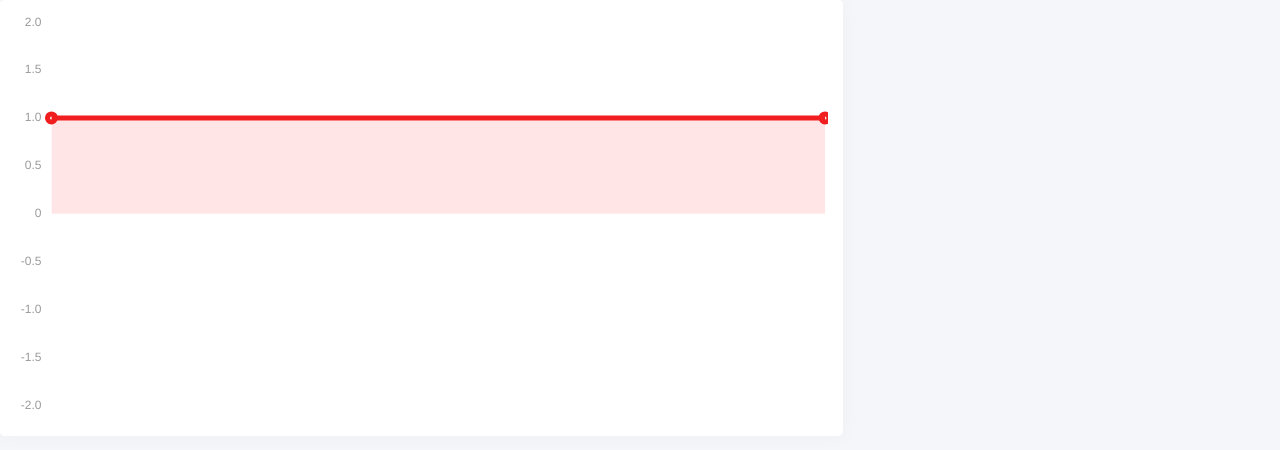
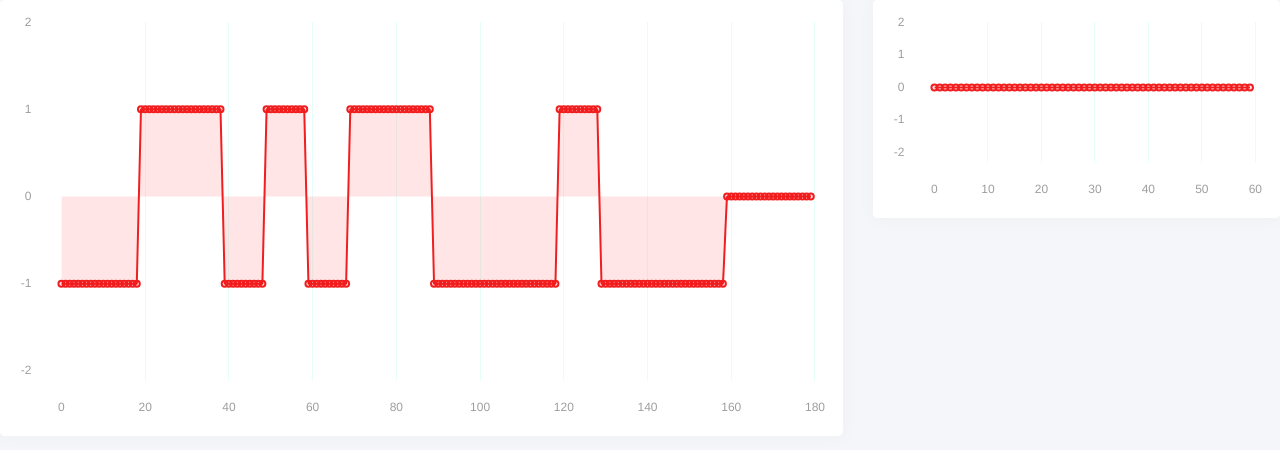
Before and after one commit to Joanguitar/bpsk-awgn-lab, a React (Create React App) app in the folder gausslab/: page / in a window 1280 px wide. Shown: the top 450 px of the page. Built offline with nearby package versions, Linux system fonts and the light colour scheme.

Commit message:
updates
Also removed stupid files that were not in .gitignore

```diff
--- a/gausslab/package.json
+++ b/gausslab/package.json
@@ -10,8 +10,10 @@
     "mathjs": "^6.6.3",
     "node-sass": "^4.13.1",
     "react": "^16.13.1",
+    "react-chartjs-2": "^2.9.0",
     "react-dom": "^16.13.1",
-    "react-scripts": "3.4.1"
+    "react-scripts": "3.4.1",
+    "reactstrap": "^8.4.1"
   },
   "scripts": {
     "start": "react-scripts start",
--- a/gausslab/src/App.js
+++ b/gausslab/src/App.js
@@ -1,5 +1,6 @@
 import React from 'react';
-import { Line } from 'react-chartjs-2';
+import { Scatter } from 'react-chartjs-2';
+import { sum } from 'mathjs'
 import logo from './logo.svg';
 import './App.css';
 
@@ -29,18 +30,23 @@ class App extends React.Component {
     super(props)
     this.state = {
       bits: new Array(12).fill(false),
-      signal: new Array(120).fill(0),
-      symbols_per_bit: 10,
+      signal: new Array(180).fill(0.0),
+      signal_filtered: new Array(60).fill(0.0),
       pulse: new Array(10).fill(1),
+      filter: new Array(10).fill(0.1),
       count: 0
     }
   }
-  add2signal = (value) => {
-    console.log(last(this.state.signal));
+  add2signals = (value) => {
     var signal = this.state.signal
+    var signal_filtered = this.state.signal_filtered
     signal.push(value ? 1 : -1)
     signal.shift()
-    this.setState({signal: signal})
+    signal_filtered.push(
+      sum(signal.slice(0, this.state.filter.length).map((value, ii) => value*this.state.filter[ii]))
+    )
+    signal_filtered.shift()
+    this.setState({signal: signal, signal_filtered: signal_filtered})
   }
   add2bits = (value) => {
     var bits = this.state.bits
@@ -49,7 +55,7 @@ class App extends React.Component {
     this.setState({bits: bits})
   }
   update = () => {
-    this.add2signal(last(this.state.bits)*this.state.pulse[this.state.count])
+    this.add2signals(last(this.state.bits)*this.state.pulse[this.state.count])
     if (this.state.count == 9) {
       this.add2bits(Math.random() >= 0.5)
       this.setState({count: 0})
@@ -58,7 +64,7 @@ class App extends React.Component {
     }
   }
   componentDidMount() {
-    this.interval = setInterval(() => this.update(), 100);
+    this.interval = setInterval(() => this.update(), 50);
   }
   componentWillUnmount() {
     clearInterval(this.interval);
@@ -70,7 +76,7 @@ class App extends React.Component {
           <Col lg="8">
             <Card>
               <CardBody>
-                <Line
+                <Scatter
                   data={{
                     datasets: [
                       {
@@ -80,15 +86,15 @@ class App extends React.Component {
                         lineTension: 0.1,
                         backgroundColor: "rgba(255, 0, 0, 0.1)",
                         borderColor: "#f11e1f",
-                        borderWidth: 5,
+                        borderWidth: 2,
                         borderDash: [],
                         borderDashOffset: 0.0,
-                        pointRadius: 4,//4,
-                        data: this.state.signal.slice().reverse(),
+                        pointRadius: 3,//4,
+                        data: this.state.signal.slice().reverse().map((simbol, ii) => {return({x: ii, y: simbol})}),
                       }
                     ]
                   }}
-                  options = {{
+                  options={{
                     animation: {
                         duration: 0.05
                     },
@@ -102,33 +108,108 @@ class App extends React.Component {
                     scales: {
                       yAxes: [
                         {
+                          barPercentage: 1.6,
                           gridLines: {
-                            display: true,
                             drawBorder: false,
-                            color: "rgba(255,255,255,0.1)",
+                            color: "rgba(29,140,248,0.0)",
                             zeroLineColor: "transparent"
                           },
                           ticks: {
                             min: -2,
                             max: 2,
-                            fontColor: "#9a9a9a",
-                            stepSize: 0.5,
+                            padding: 20,
+                            fontColor: "#9e9e9e",
+                            stepSize: 1
                           }
                         }
                       ],
+
                       xAxes: [
                         {
+                          barPercentage: 1.6,
                           gridLines: {
-                            display: true,
                             drawBorder: false,
-                            color: "rgba(255,255,255,0.1)",
+                            color: "rgba(0,242,195,0.1)",
                             zeroLineColor: "transparent"
                           },
                           ticks: {
+                            padding: 20,
                             min: 0,
-                            max: 120,
-                            fontColor: "#9a9a9a",
-                            stepSize: 1,
+                            max: 180,
+                            fontColor: "#9e9e9e"
+                          }
+                        }
+                      ]
+                    }
+                  }}
+                />
+              </CardBody>
+            </Card>
+          </Col>
+          <Col lg="4">
+            <Card>
+              <CardBody>
+                <Scatter
+                  data={{
+                    datasets: [
+                      {
+                        label: "signal",
+                        fill: true,
+                        showLine: true,
+                        lineTension: 0.1,
+                        backgroundColor: "rgba(255, 0, 0, 0.1)",
+                        borderColor: "#f11e1f",
+                        borderWidth: 2,
+                        borderDash: [],
+                        borderDashOffset: 0.0,
+                        pointRadius: 3,//4,
+                        data: this.state.signal_filtered.slice().reverse().map((simbol, ii) => {return({x: ii, y: simbol})}),
+                      }
+                    ]
+                  }}
+                  options={{
+                    animation: {
+                        duration: 0.05
+                    },
+                    legend: {
+                      display: false
+                    },
+                    tooltips: {
+                      enabled: false,
+                    },
+                    responsive: true,
+                    scales: {
+                      yAxes: [
+                        {
+                          barPercentage: 1.6,
+                          gridLines: {
+                            drawBorder: false,
+                            color: "rgba(29,140,248,0.0)",
+                            zeroLineColor: "transparent"
+                          },
+                          ticks: {
+                            min: -2,
+                            max: 2,
+                            padding: 20,
+                            fontColor: "#9e9e9e",
+                            stepSize: 1
+                          }
+                        }
+                      ],
+
+                      xAxes: [
+                        {
+                          barPercentage: 1.6,
+                          gridLines: {
+                            drawBorder: false,
+                            color: "rgba(0,242,195,0.1)",
+                            zeroLineColor: "transparent"
+                          },
+                          ticks: {
+                            padding: 20,
+                            min: 0,
+                            max: 60,
+                            fontColor: "#9e9e9e"
                           }
                         }
                       ]
```
Also changed, not shown: 1 other file (tests, documents, lock files or other folders).
